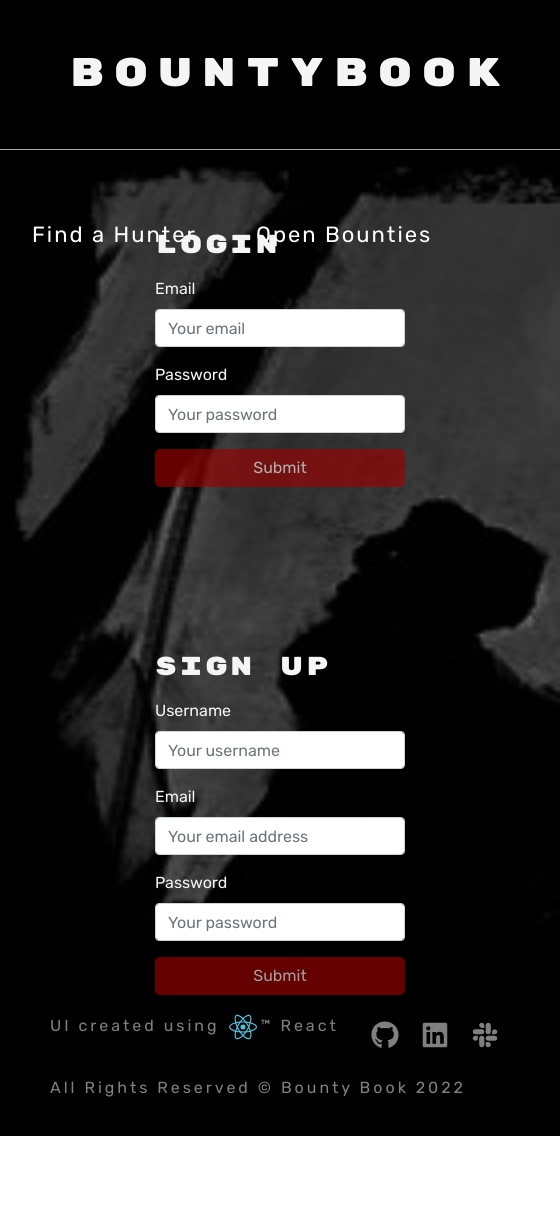
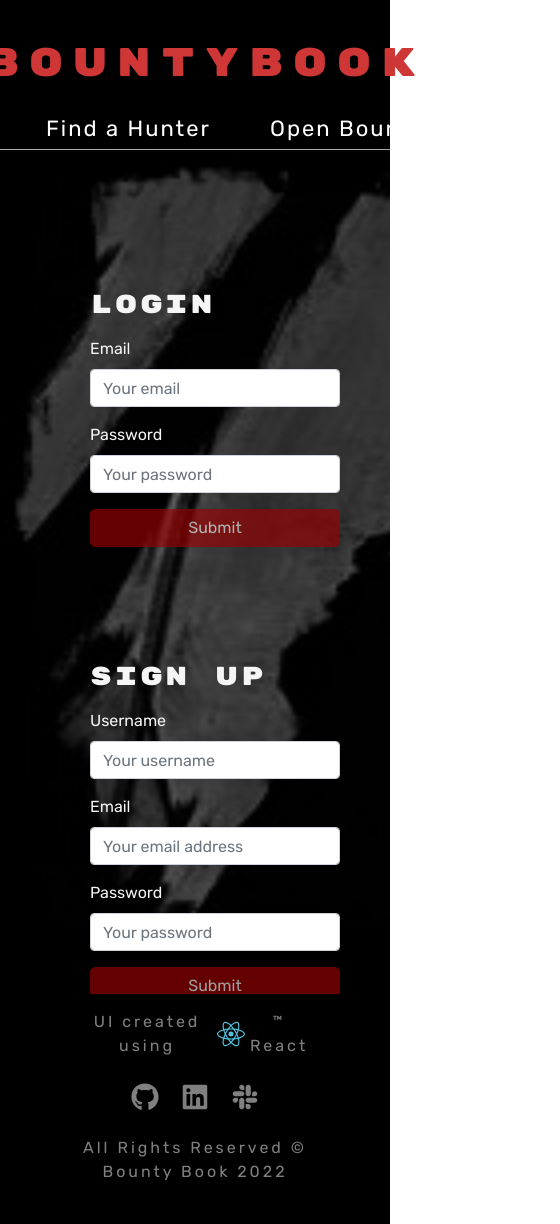
Before and after one commit to Atticus-Robinson/Bounty_Book, a React (Create React App) app in the folder client/: page / in a window 390 px wide. Shown: the whole page, 560 px wide, since content can reach past the window. Before the commit the page ends 1136 px from the top, so only its background shows below. Built offline with nearby package versions, Linux system fonts and the light colour scheme.

Commit message:
adds media queries

```diff
--- a/client/public/index.html
+++ b/client/public/index.html
@@ -26,7 +26,7 @@
     rel="stylesheet">
 
 
-  <title>Google Book Search</title>
+  <title>Bounty Book</title>
 </head>
 
 <body>
--- a/client/src/components/SignupForm.js
+++ b/client/src/components/SignupForm.js
@@ -68,7 +68,7 @@ const SignupForm = () => {
         </Alert>
 
         <Form.Group>
-        <h3 className="access-title">Sign Up</h3>
+          <h3 className="access-title">Sign Up</h3>
           <Form.Label htmlFor="username">Username</Form.Label>
           <Form.Control
             type="text"
--- a/client/src/index.css
+++ b/client/src/index.css
@@ -2,10 +2,8 @@
   box-sizing: border-box;
 }
 
-body, html {
-  display: flex;
-  flex-direction: column;
-  flex-wrap: wrap;
+body {
+  display: block;
   font-family: 'Rubik', sans-serif;
   margin: 0;
   height: 100vh;
@@ -17,13 +15,14 @@ body, html {
 .header {
   display: flex;
   flex-wrap: wrap;
+  color: #9b0101;
   padding: 50px;
   letter-spacing: 10px;
   cursor: pointer;
 }
 
 .header:hover {
-  color: #9b0101;
+  color: #cf3636;
   transition: .4s;
 }
 
@@ -102,8 +101,7 @@ body, html {
   display: flex;
   flex-wrap: wrap;
   justify-content: center;
-  align-items: center;
-  padding: 40px;
+  padding: 100px 20px 40px 20px;
   background-color: black;
   background-image:url('./images/bountyHunter.jpg');
   background-repeat: no-repeat;
@@ -113,12 +111,22 @@ body, html {
 
 /* ________________________________________Login Form_________________________________________ */
 
-.login-form, .signup-form {
+.login-form {
   display: flex;
   flex-wrap: wrap;
   justify-content: space-around;
   color: whitesmoke;
   height: 50%;
+  padding: 20px 20px;
+  margin: 20px 50px 20px 50px;
+}
+
+.signup-form {
+  display: flex;
+  flex-wrap: wrap;
+  justify-content: space-around;
+  color: whitesmoke;
+  height: 65%;
   padding: 20px 20px;
   margin: 20px 50px 20px 50px;
 }
@@ -205,7 +213,77 @@ body, html {
   bottom: 12px;
 }
 
+/* ______________________________________MEDIA QUERIES_____________________________________ */
 
+@media only screen and (max-width: 600px) {
+  .body {
+    display: flex;
+    flex-direction: column;
+    height: 100vh;
+    margin: 0;
+  }
+
+  .header {
+    padding-top: 40px;
+    padding-bottom: 0;
+  }
+
+  .header-content {
+    display: flex;
+    justify-content: center;
+    height: 150px;
+  }
+
+  .header-menu {
+    padding: 0;
+    padding-top: 0;
+    padding-left: 14px;
+  }
+
+  .hunter-title, .bounties-title {
+    /* margin-bottom: 50px; */
+
+  }
+
+  .content-window {
+    display: block;
+    height: 100vh;
+    overflow: auto;
+  }
+
+  .footer {
+    display: flex;
+    flex-direction: row;
+    justify-content: center;
+    margin: auto;
+    padding: 20%;
+  }
+
+  .footer.container-fluid {
+    display: flex;
+    flex-direction: row;
+    flex-wrap: wrap;
+    padding: 20px 80px;
+    align-items: center;
+    margin: 0;
+  }
+
+  .navbar-text {
+    display: flex;
+    flex-direction: row;
+    align-items: center;
+    text-align: center;
+    margin: 0;
+  }
+}
+
+@media only screen and (max-width: 1024px) {
+  .header-menu {
+    display: flex;
+    flex: 2 80;
+
+  }
+}
 
 
 
```
